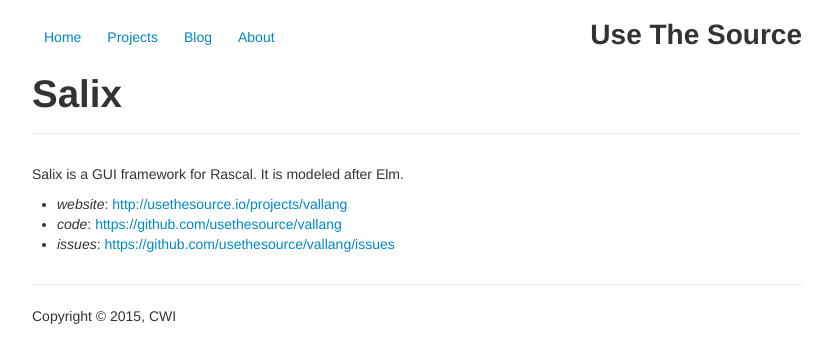
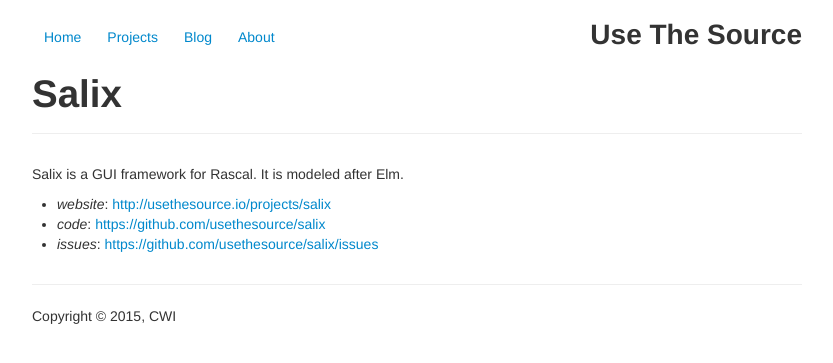
Before and after one commit to usethesource/usethesource.github.io, a Jekyll site: the page built from projects/salix/index.md, in a window 1280 px wide. Shown: the top 363 px of the page, without its empty margins (223-1056 px from the left). Built offline with Jekyll 4.4.1, drawn with Linux system fonts in a browser that asks for light colours; some of the changed lines change nothing that is shown.

Commit message:
fixed links

```diff
--- a/projects/salix/index.md
+++ b/projects/salix/index.md
@@ -6,6 +6,6 @@
 
 Salix is a GUI framework for Rascal. It is modeled after Elm.
 
-* *website*: <http://usethesource.io/projects/vallang>
-* *code*: <https://github.com/usethesource/vallang>
-* *issues*: <https://github.com/usethesource/vallang/issues>
+* *website*: <http://usethesource.io/projects/salix>
+* *code*: <https://github.com/usethesource/salix>
+* *issues*: <https://github.com/usethesource/salix/issues>
```
